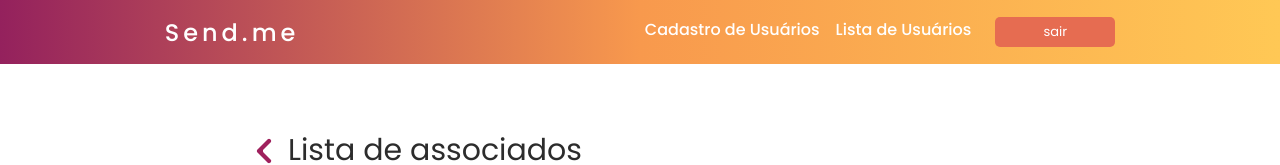
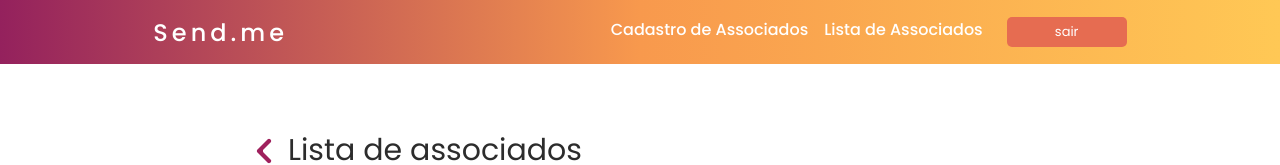
Before and after one commit to The-Seven-DSM/Send.me-FrontEnd-2022-2, a React (Create React App) app: page /list in a window 1280 px wide. Shown: the top 165 px of the page. Built offline with nearby package versions, Linux system fonts and the light colour scheme; no server answers; sample sign-in values are in the browser's storage.

Commit message:
Correção de texto

```diff
--- a/src/components/Header/index.js
+++ b/src/components/Header/index.js
@@ -17,10 +17,10 @@ export default function Header() {
       </a>
       <ul className="nav-list">
         <li>
-          <a href="/createAssociate">Cadastro de Usuários</a>
+          <a href="/createAssociate">Cadastro de Associados</a>
         </li>
         <li>
-          <a href="/list">Lista de Usuários</a>
+          <a href="/list">Lista de Associados</a>
         </li>
         <div className='bottom'>
             <li><button className="send-email-home" onClick={() => sair()}>sair</button></li>
```
